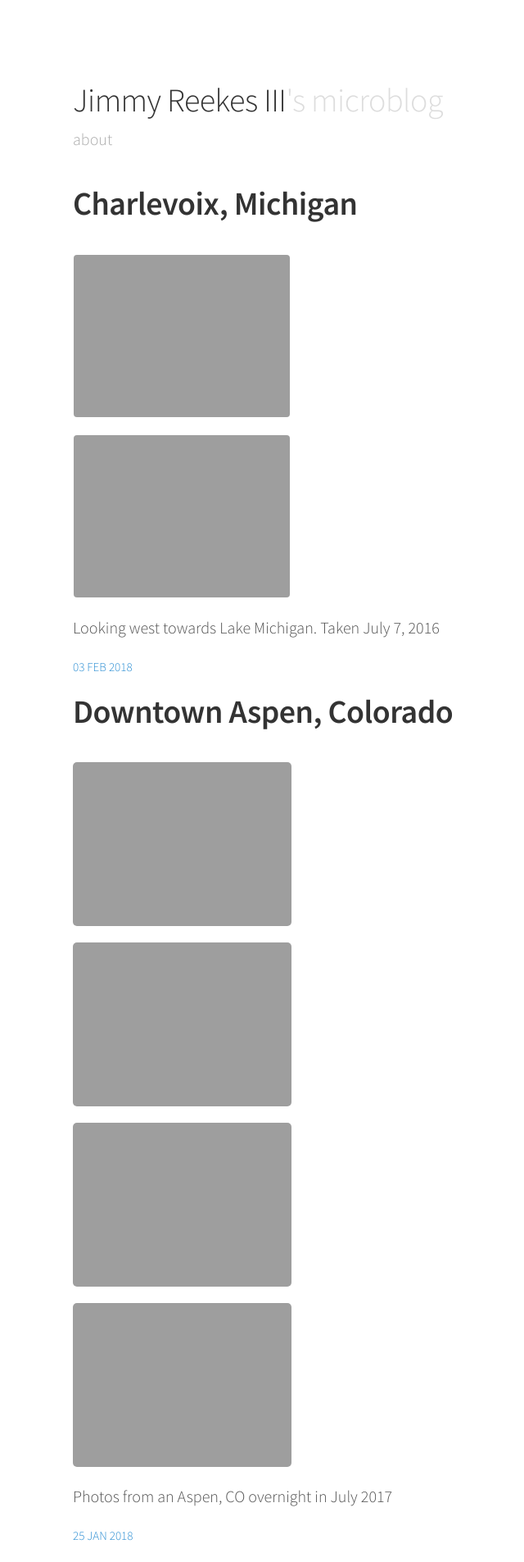
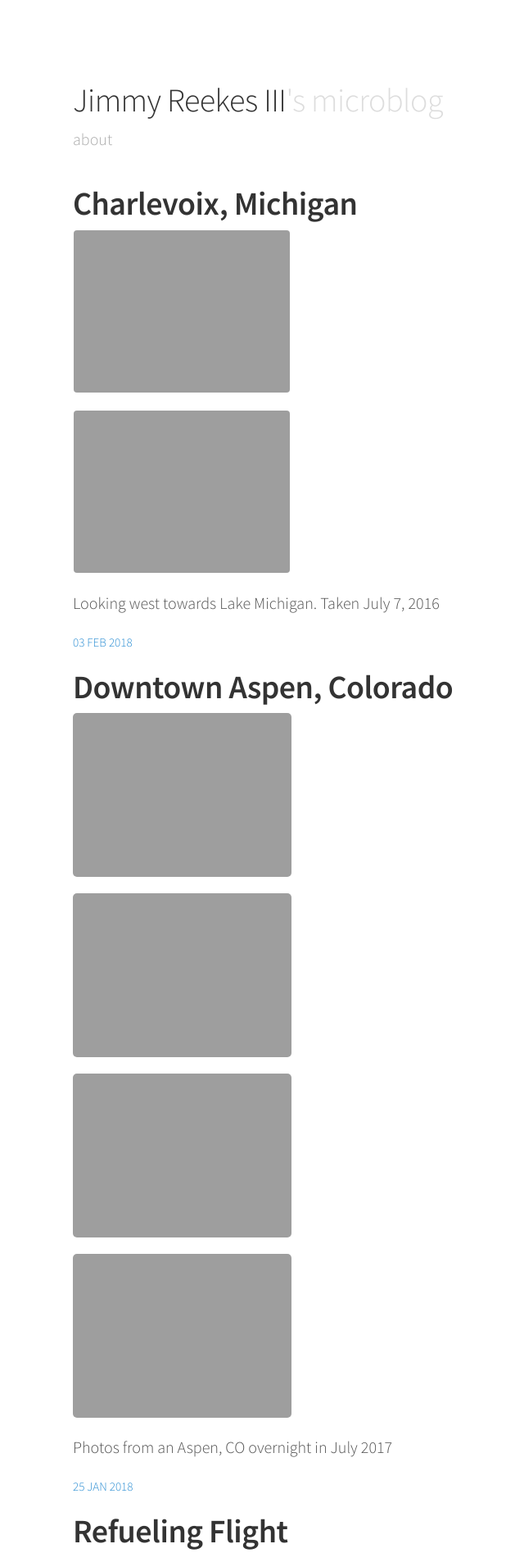
Before and after one commit to jmreekes/jmreekes.github.io, a Jekyll site: the page built from index.html, in a window 1280 px wide. Shown: the top 1906 px of the page at 82% size, without its empty margins (191-831 px from the left). Built offline with Jekyll 4.4.1, drawn with Linux system fonts in a browser that asks for light colours; the list of posts is cut into pages by our own code.

Commit message:
Mirroring from Micro.blog.

```diff
--- a/index.html
+++ b/index.html
@@ -25,7 +25,7 @@ layout: default
 {% for post in paginator.posts %}
   <div class="list-item h-entry">
 	{% if post.microblog == false %}
-		<h1 class="page-title">{{ post.title }}</h1>
+		<h1 class="home-title">{{ post.title }}</h1>
 	{% endif %}
     <div class="content post e-content">
       {{ post.content }}
```
